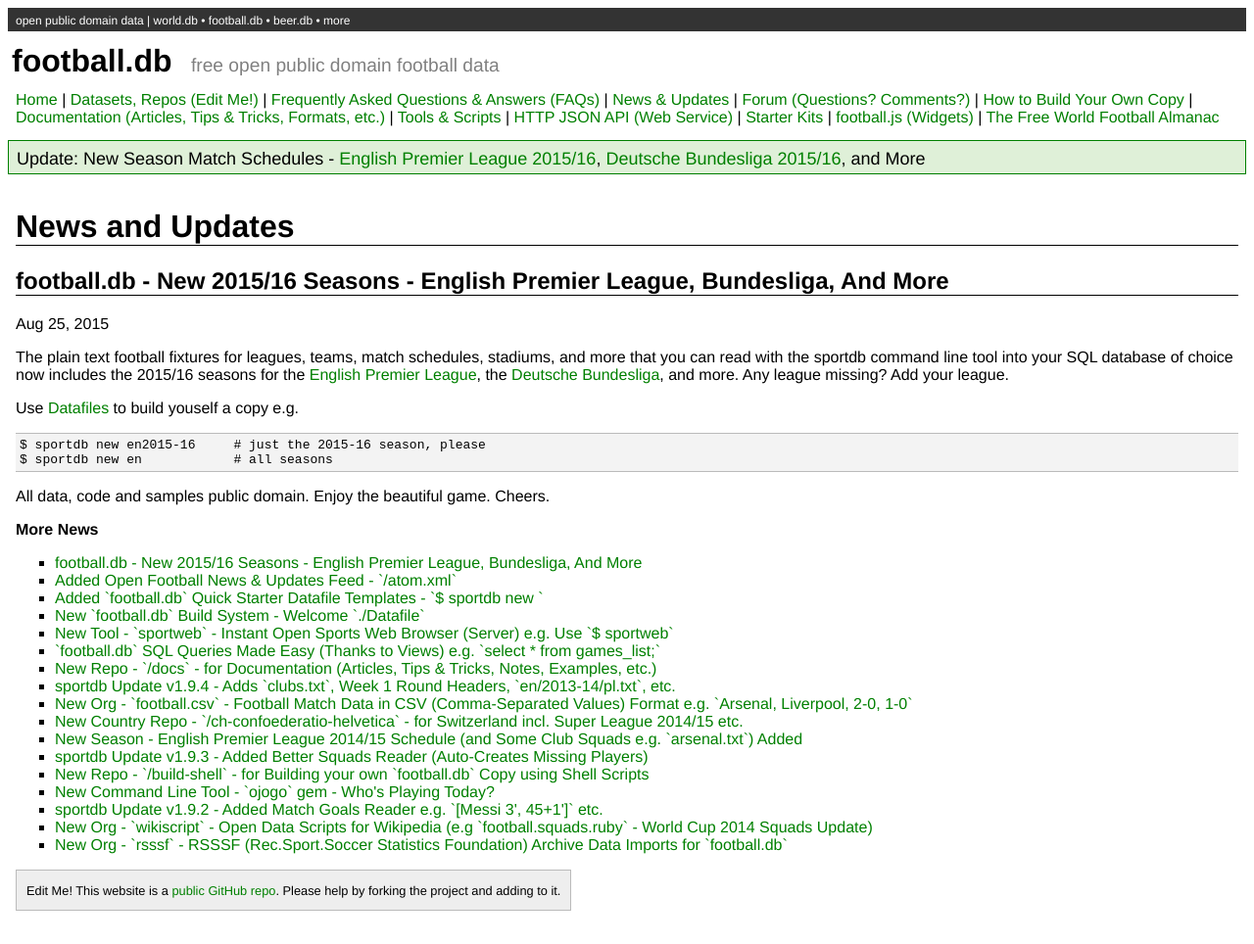
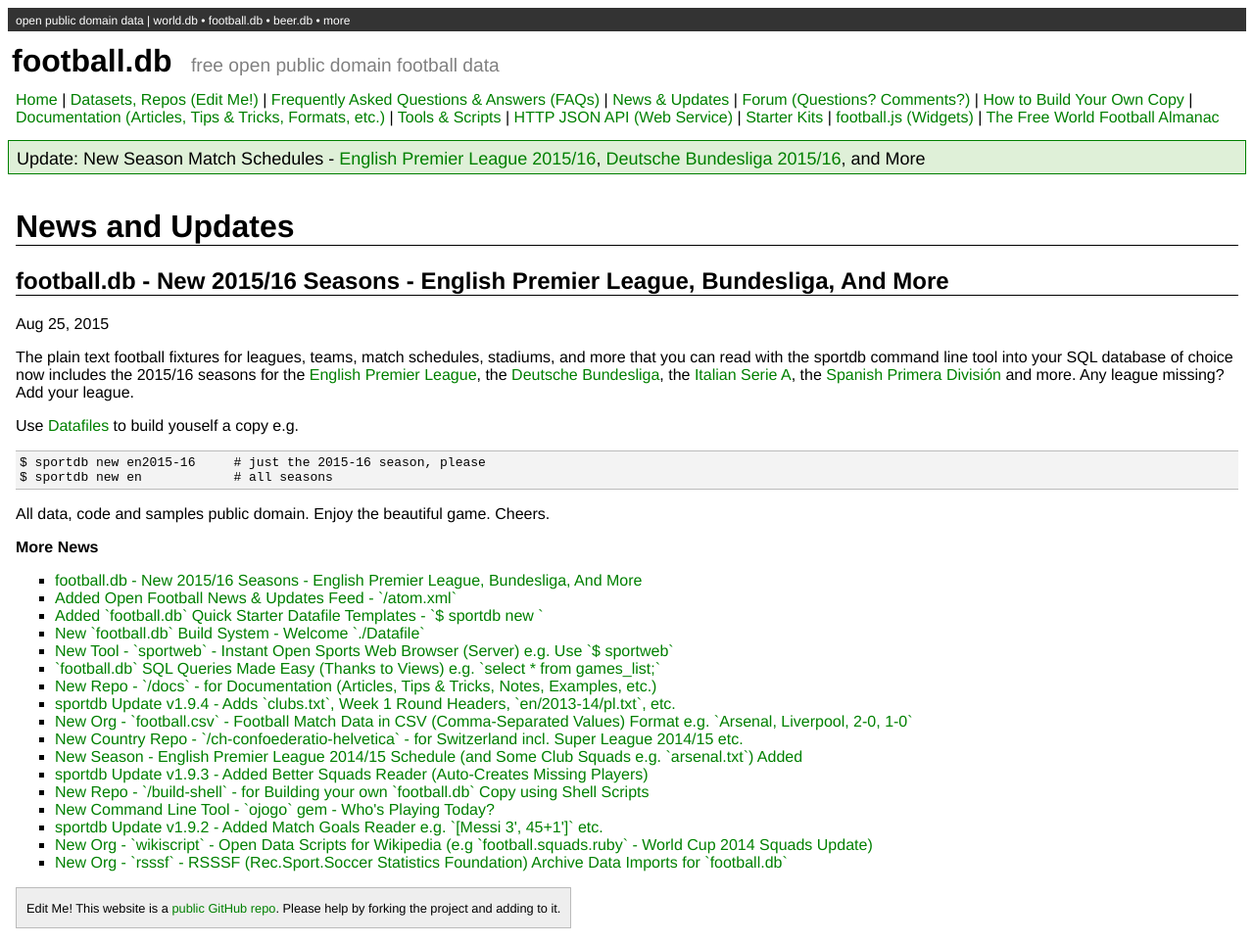
Before and after one commit to openfootball/openfootball.github.io, a Jekyll site: the page built from _posts/2015-08-25-new-season-english-premier-league.md, in a window 1280 px wide. Shown: the whole page at 98% size. Built offline with Jekyll 4.4.1, drawn with Linux system fonts in a browser that asks for light colours.

Commit message:
Update 2015-08-25-new-season-english-premier-league.md

```diff
--- a/_posts/2015-08-25-new-season-english-premier-league.md
+++ b/_posts/2015-08-25-new-season-english-premier-league.md
@@ -6,7 +6,9 @@ title:  "football.db - New 2015/16 Seasons - English Premier League, Bundesliga,
 The plain text football fixtures for leagues, teams, match schedules, stadiums,
 and more that you can read with the sportdb command line tool into your SQL database of choice
 now includes the 2015/16 seasons for the [English Premier League](https://github.com/openfootball/eng-england/tree/master/2015-16),
-the [Deutsche Bundesliga](https://github.com/openfootball/de-deutschland/tree/master/2015-16), and more. Any league missing? Add your league.
+the [Deutsche Bundesliga](https://github.com/openfootball/de-deutschland/tree/master/2015-16),
+the [Italian Serie A](https://github.com/openfootball/it-italy/tree/master/2015-16),
+the [Spanish Primera División](https://github.com/openfootball/es-espana/tree/master/2015-16) and more. Any league missing? Add your league.
 
 Use [Datafiles](https://github.com/openfootball/datafile) to build youself a copy e.g.
 
```
